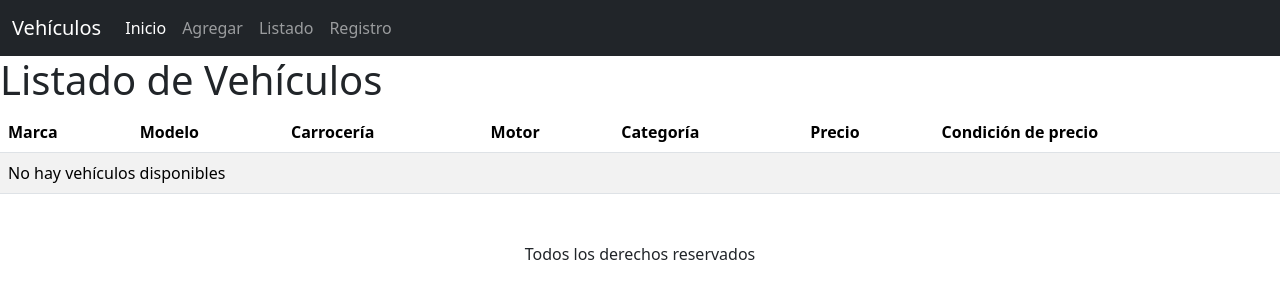
After one commit to kserey/M6_FinalDrilling, a Django app: page /listado/ in a window 1280 px wide. The commit adds this page. Shown: the top 300 px of the page. Run offline with Django 5.2, Linux system fonts and the light colour scheme.

Commit message:
funcionando todos los link del navbar, todos abren el html correcto: inicio > index; agregar > add; listado > listado; registro > register

```diff
--- a/proyecto_vehiculos_django/config/urls.py
+++ b/proyecto_vehiculos_django/config/urls.py
@@ -1,8 +1,8 @@
 from django.contrib import admin
 from django.urls import path, include
-from vehiculo.views import index
+from vehiculo.views import index, register, listado
 from django.contrib.auth import views as auth_views
-from vehiculo.views import register
+
 
 urlpatterns = [
     path('admin/', admin.site.urls),
@@ -11,4 +11,5 @@ urlpatterns = [
     path('register/', register, name='register'),
     path('login/', auth_views.LoginView.as_view(template_name='login.html'), name='login'),
     path('logout/', auth_views.LogoutView.as_view(), name='logout'),
+    path('listado/', listado, name='listado'),
 ]
--- /dev/null
+++ b/proyecto_vehiculos_django/templates/listado.html
@@ -0,0 +1,46 @@
+{% extends 'base.html' %}
+
+{% block title %}Listado de Vehículos{% endblock %}
+
+{% block content %}
+
+<h1>Listado de Vehículos</h1>
+
+<table class="table table-striped">
+    <thead>
+        <tr>
+            <th>Marca</th>
+            <th>Modelo</th>
+            <th>Carrocería</th>
+            <th>Motor</th>
+            <th>Categoría</th>
+            <th>Precio</th>
+            <th>Condición de precio</th>
+        </tr>
+    </thead>
+    <tbody>
+        {% for vehiculo in vehiculos%}
+        <tr>
+            <td>{{ vehiculo.marca }}</td>
+            <td>{{ vehiculo.modelo }}</td>
+            <td>{{ vehiculo.carroceria }}</td>
+            <td>{{ vehiculo.motor }}</td>
+            <td>{{ vehiculo.categoria }}</td>
+            <td>{{ vehiculo.precio }}</td>
+            <td>
+                {% if vehiculo.precio <= 10000%} Bajo
+                {% elif vehiculo.precio > 10000 and vehiculo.precio <= 30000%} Medio
+                {% else %} Alto
+                {% endif %}
+            </td>
+        </tr>
+        {% empty %}
+        <tr>
+            <td colspan="8">No hay vehículos disponibles</td>
+        </tr>
+        {% endfor %}
+    </tbody>
+
+</table>
+
+{% endblock %}
--- a/proyecto_vehiculos_django/templates/navbar.html
+++ b/proyecto_vehiculos_django/templates/navbar.html
@@ -1,6 +1,6 @@
 <nav class="navbar bg-dark navbar-expand-lg" data-bs-theme="dark">
   <div class="container-fluid">
-    <a class="navbar-brand" href="#">Vehiculos</a>
+    <a class="navbar-brand" href="#">Vehículos</a>
     <button class="navbar-toggler" type="button" data-bs-toggle="collapse" data-bs-target="#navbarNavAltMarkup" aria-controls="navbarNavAltMarkup" aria-expanded="false" aria-label="Toggle navigation">
       <span class="navbar-toggler-icon"></span>
     </button>
@@ -8,7 +8,7 @@
       <div class="navbar-nav">
         <a class="nav-link active" aria-current="page" href="{% url 'index' %}">Inicio</a>
         <a class="nav-link" href="{% url 'add' %}">Agregar</a>
-        <a class="nav-link" href="#">Listar</a>
+        <a class="nav-link" href="{% url 'listado' %}">Listado</a>
         <a class="nav-link" href="{% url 'register' %}">Registro</a>
       </div>
     </div>
--- a/proyecto_vehiculos_django/vehiculo/urls.py
+++ b/proyecto_vehiculos_django/vehiculo/urls.py
@@ -5,5 +5,5 @@ from . import views
 
 urlpatterns = [
     path("add/", VehiculoCreateView.as_view(), name="add"),
-    path("listar/", views.listar_vehiculos, name='listar'),
+    path("listado/", views.listado, name="listado"),
 ]
--- a/proyecto_vehiculos_django/vehiculo/views.py
+++ b/proyecto_vehiculos_django/vehiculo/views.py
@@ -1,4 +1,4 @@
-from django.shortcuts import render
+from django.shortcuts import render, redirect
 from .forms import VehiculoForm, CustomUserCreationForm
 from .models import Vehiculo
 from django.views.generic import CreateView
@@ -7,11 +7,7 @@ from django.contrib.auth.models import Permission
 from django.contrib import messages
 from django.contrib.auth import login
 from django.contrib.auth.mixins import LoginRequiredMixin, PermissionRequiredMixin
-from django.contrib.auth.decorators import login_required
-from django import forms
-from django.contrib.auth.forms import UserCreationForm
-from django.contrib.auth.models import User
-from django.shortcuts import render, redirect
+
 
 # Create your views here.
 def index(request):
@@ -19,6 +15,9 @@ def index(request):
 
 def add(request):
     return render(request, 'add.html')
+
+def listado(request):
+    return render(request, 'listado.html')
 
 class VehiculoCreateView(LoginRequiredMixin, PermissionRequiredMixin, CreateView):
     model = Vehiculo
@@ -52,19 +51,3 @@ def register(request):
     else:
         form = CustomUserCreationForm()
     return render(request, 'register.html', {'form': form})
-
-
-@login_required
-def listar_vehiculos(request):
-    vehiculos_bajos = Vehiculo.objects.filter(precio_lt=10000)
-    vehiculos_medios = Vehiculo.objects.filter(precio_gte=10000, precio_lte=30000)
-    vehiculos_altos = Vehiculo.objects.filter(precio_gt=30000)
-
-    vehiculos = list(vehiculo.oject.all().values('marca', 'modelo', 'carroceria', 'motor', 'categoria', 'precio'))
-
-    return render(request, 'listar_vehiculos.html', {
-        'vehiculos': vehiculos,
-        'vehiculos_bajos': vehiculos_bajos,
-        'vehiculos_medios': vehiculos_medios,
-        'vehiculos_altos': vehiculos_altos,
-    })
```
